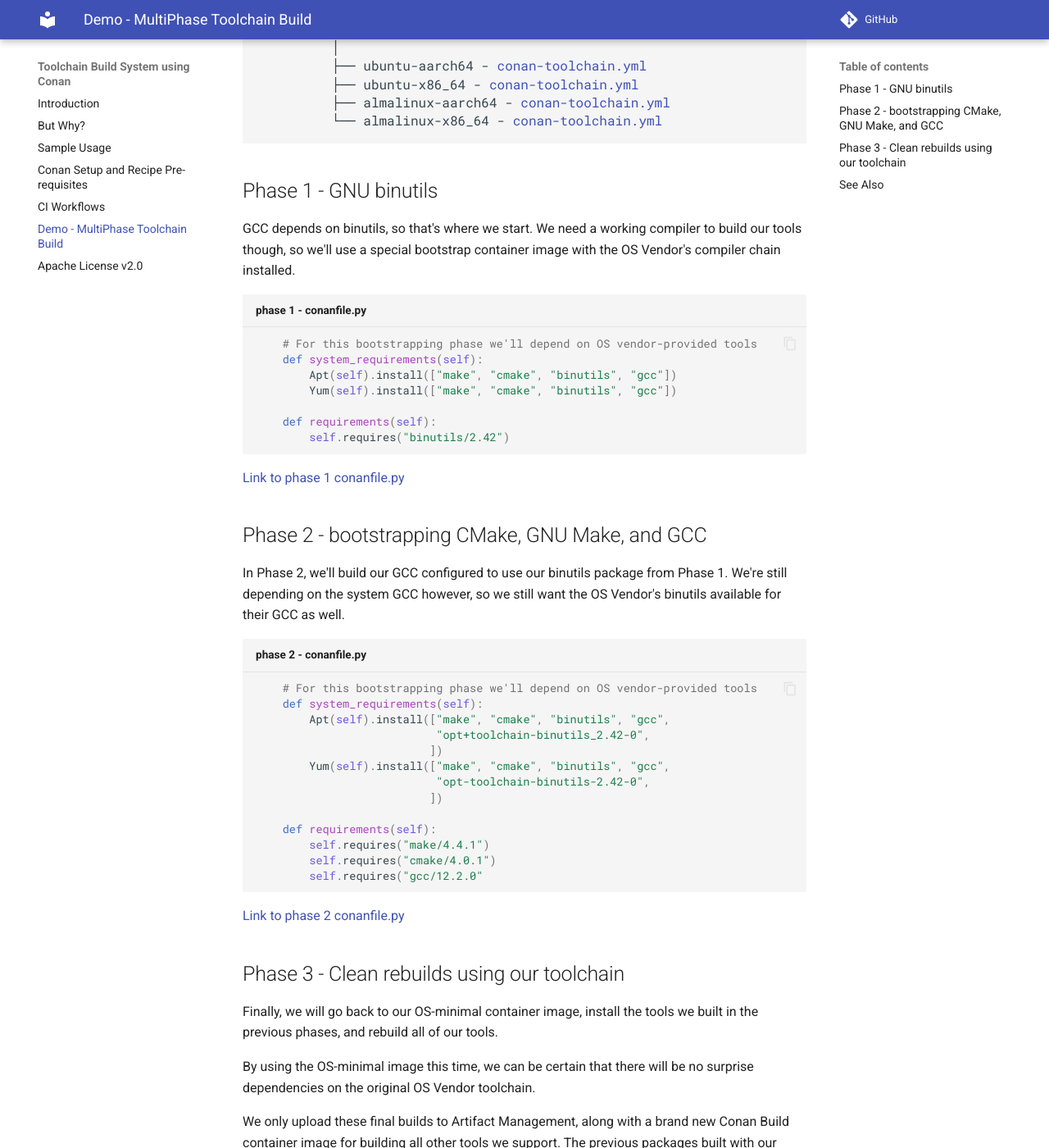
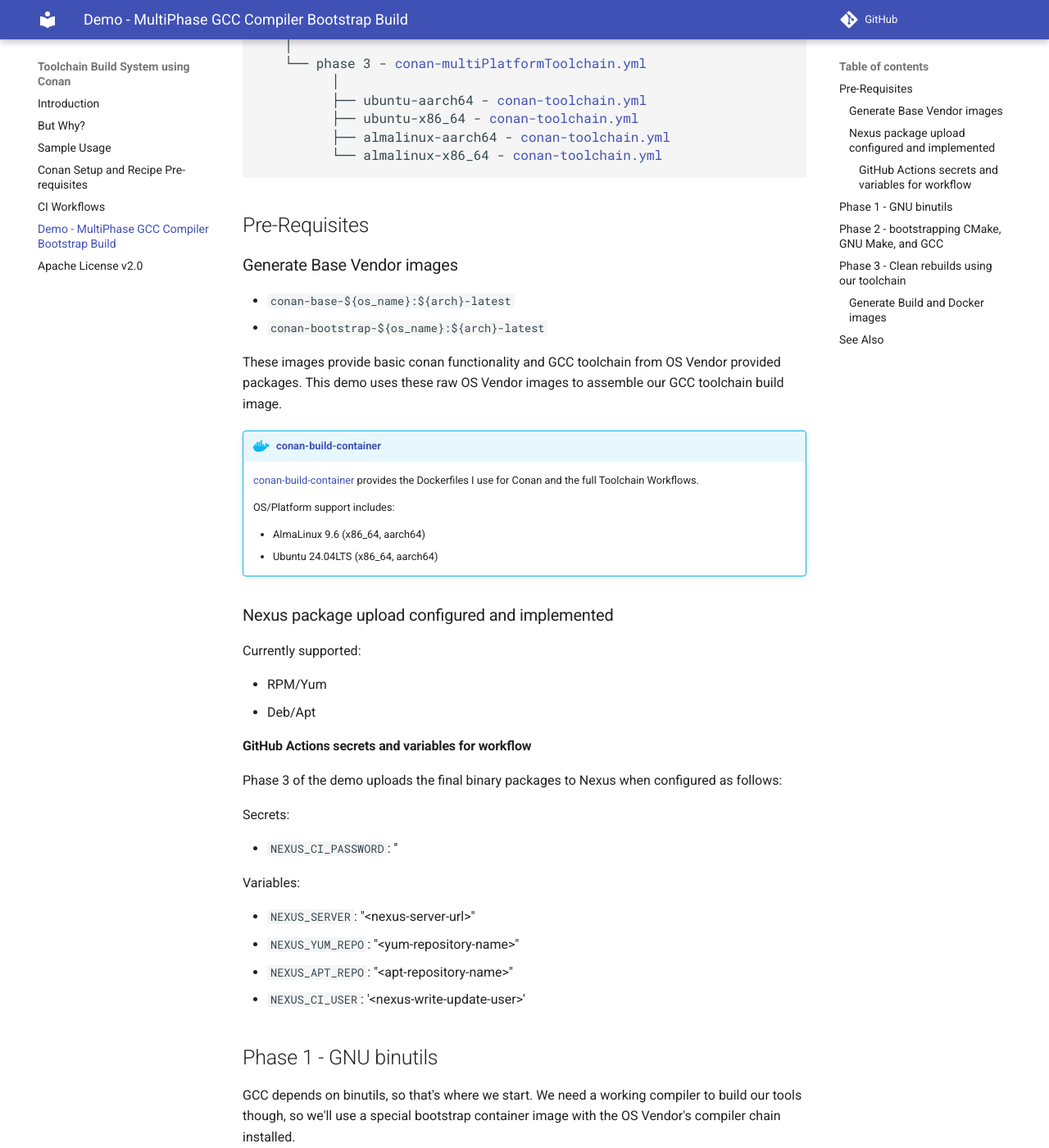
Before and after one commit to DaverSomethingSomethingOrg/ConanToolchain, an MkDocs documentation site: the page built from docs/DemoMultiPhase.md, in a window 1280 px wide and 1400 px high, scrolled down 687 px. Shown: the whole window at 82% size. Built offline with MkDocs 1.6.1 and Material for MkDocs 9.7.7, drawn with Linux system fonts in a browser that asks for light colours; comment, search, counter and statistics services are not loaded; the version menu is left out; some of the changed text lies outside the part shown.

Commit message:
Integrate `conan-build-container` documentation into bootstrapping GCC  toolchain process
Signed-off-by: David L. Armstrong <1403560+daversomethingsomething@users.noreply.github.com>

```diff
--- a/docs/DemoMultiPhase.md
+++ b/docs/DemoMultiPhase.md
@@ -1,4 +1,4 @@
-# Demo - MultiPhase Toolchain Build
+# Demo - MultiPhase GCC Compiler Bootstrap Build
 
 We use our tools to build our tools.  But we need to get started
 on a new platform by building our basic compiler suite.
@@ -36,6 +36,49 @@
 
 </pre>
 </div>
+
+## Pre-Requisites
+
+### Generate Base Vendor images
+
+- `conan-base-${os_name}:${arch}-latest`
+- `conan-bootstrap-${os_name}:${arch}-latest`
+
+These images provide basic conan functionality and GCC toolchain from OS
+Vendor provided packages.  This demo uses these raw OS Vendor images to
+assemble our GCC toolchain build image.
+
+!!! docker-reference annotate "[conan-build-container](https://github.com/DaverSomethingSomethingOrg/conan-build-container)"
+
+    [conan-build-container](https://github.com/DaverSomethingSomethingOrg/conan-build-container)
+    provides the Dockerfiles I use for Conan and the full Toolchain Workflows.
+
+    OS/Platform support includes:
+
+    - AlmaLinux 9.6 (x86_64, aarch64)
+    - Ubuntu 24.04LTS (x86_64, aarch64)
+
+### Nexus package upload configured and implemented
+
+Currently supported:
+
+- RPM/Yum
+- Deb/Apt
+
+#### GitHub Actions secrets and variables for workflow
+
+Phase 3 of the demo uploads the final binary packages to Nexus when configured as follows:
+
+Secrets:
+
+- `NEXUS_CI_PASSWORD`: '<password for $NEXUS_CI_USER>'
+
+Variables:
+
+- `NEXUS_SERVER`: "&lt;nexus-server-url>"
+- `NEXUS_YUM_REPO`: "&lt;yum-repository-name>"
+- `NEXUS_APT_REPO`: "&lt;apt-repository-name>"
+- `NEXUS_CI_USER`: '&lt;nexus-write-update-user>'
 
 ## Phase 1 - GNU binutils
 
@@ -115,6 +158,29 @@
 
     ![Conan Toolchain Demo](img/conan_toolchain_demo.png)
 
+
+### Generate Build and Docker images
+
+- `conan-build-${os_name}:${arch}-latest`
+- `conan-docker-build-${os_name}:${arch}-latest`
+
+Now that the Workflows have worked their magic with the Vendor Images to
+build and publish our GCC Toolchain, we can build our final form Toolchain
+builder images.
+
+These images provide basic conan functionality and our Conan GCC Toolchain
+
+!!! github-reference annotate "[conan-build-container](https://github.com/DaverSomethingSomethingOrg/conan-build-container)"
+
+    [conan-build-container](https://github.com/DaverSomethingSomethingOrg/conan-build-container)
+    provides the Dockerfiles I use for Conan and the full Toolchain Workflows.
+
+    OS/Platform support includes:
+
+    - AlmaLinux 9.6 (x86_64, aarch64)
+    - Ubuntu 24.04LTS (x86_64, aarch64)
+
+
 ## See Also
 
 !!! github-reference annotate "[conan-docker-tools](https://github.com/conan-io/conan-docker-tools)"
```
Also changed, not shown: docs/ConanSystemPackaging.md (deleted, +0 -63 lines), docs/index.md (+16 -1 lines).
